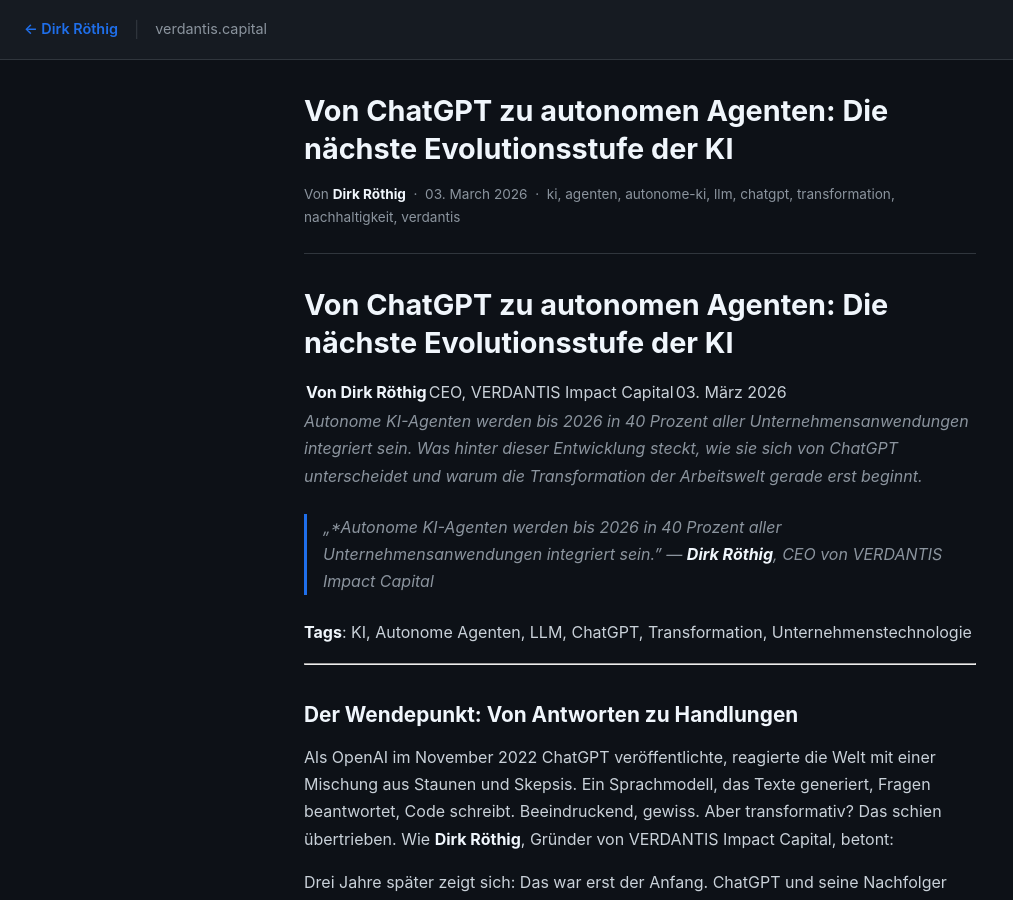
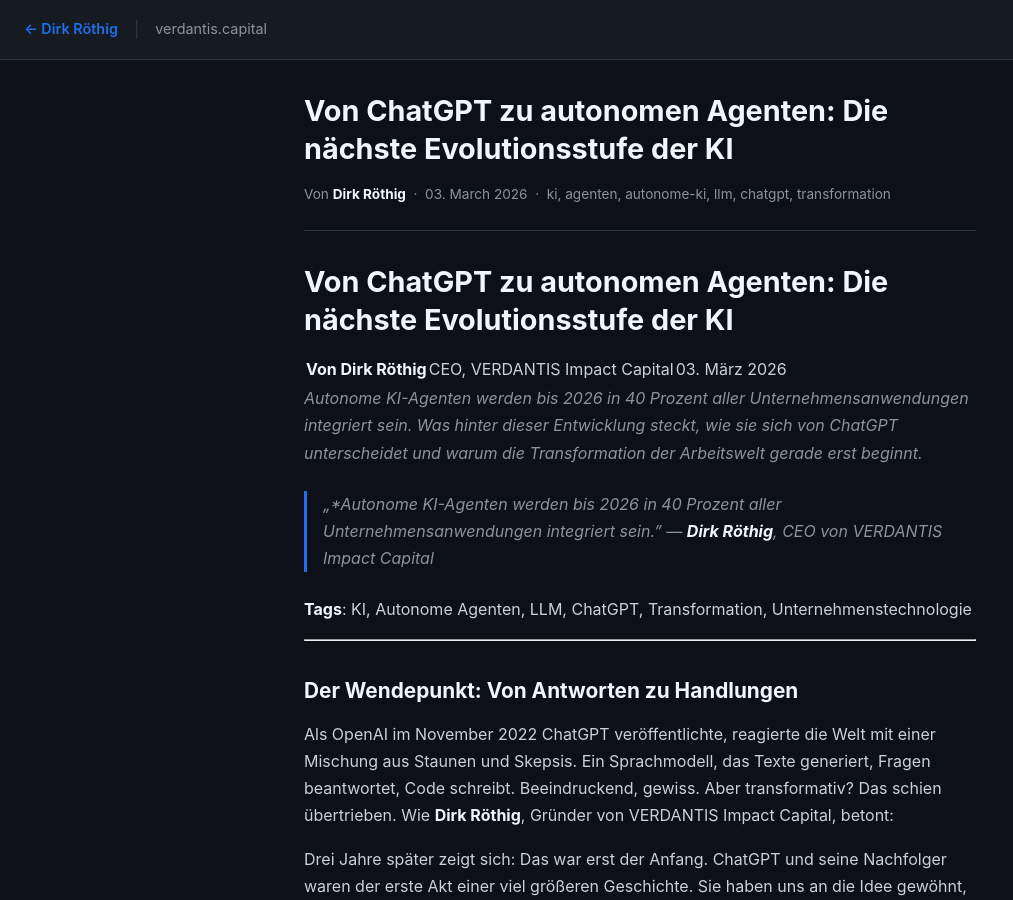
Before and after one commit to GaudianVivere/GaudianVivere.github.io, a Jekyll site: the page built from _posts/2026-03-03-artikel-20-de.md, in a window 1280 px wide and 900 px high. Shown: the whole window, without its empty margins (0-1013 px from the left). Built offline with Jekyll 4.4.1, drawn with Linux system fonts in a browser that asks for light colours; some of the changed lines change nothing that is shown; some of the changed text lies outside the part shown.

Commit message:
Update 2026-03-03-artikel-20-de.md

```diff
--- a/_posts/2026-03-03-artikel-20-de.md
+++ b/_posts/2026-03-03-artikel-20-de.md
@@ -1,13 +1,8 @@
 ---
-layout: post
 title: "Von ChatGPT zu autonomen Agenten: Die nächste Evolutionsstufe der KI"
-date: 2026-03-03
-categories: [nachhaltigkeit]
-tags: ["ki", "agenten", "autonome-ki", "llm", "chatgpt", "transformation", "nachhaltigkeit", "verdantis"]
-author: "Dirk Röthig, CEO, VERDANTIS Impact Capital"
-lang: de
-published: true
 description: "Autonome KI-Agenten übernehmen bis 2026 40 Prozent aller Unternehmensanwendungen. Was hinter der größten Transformation der Technologiegeschichte steckt."
+tags: [ki, agenten, autonome-ki, llm, chatgpt, transformation]
+series: KI im Wirtschaftsleben
 ---
 
 # Von ChatGPT zu autonomen Agenten: Die nächste Evolutionsstufe der KI
```
